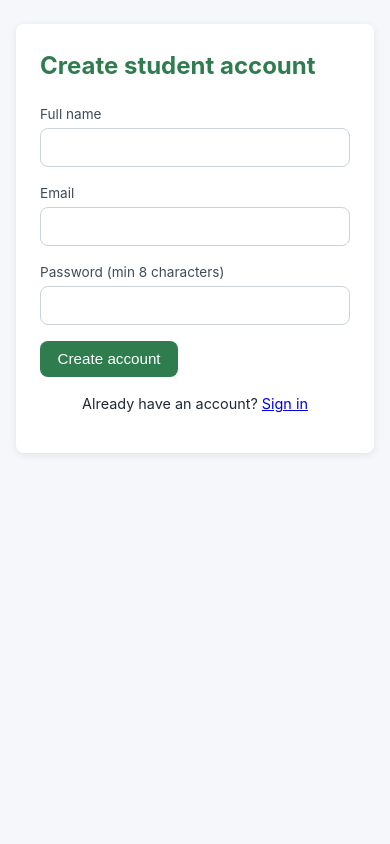
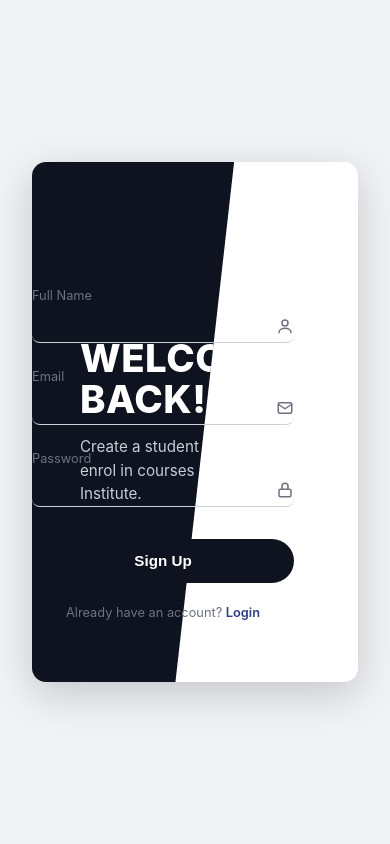
Before and after one commit to Winney360/GreenField_Institute, a PHP site: page /signup.html in a window 390 px wide. Run offline with PHP 8.4, Linux system fonts and the light colour scheme.

Commit message:
feat: Enhance authentication UI with responsive design and improved layout for login and signup forms

```diff
--- a/assets/css/style.css
+++ b/assets/css/style.css
@@ -62,6 +62,160 @@ body {
 }
 .auth-wrap h2 { margin-top: 0; color: var(--green-700); }
 .auth-wrap .switch { font-size: 0.9rem; margin-top: 1rem; text-align: center; }
+
+/* --- Split-panel auth (login / signup) ----------------------- */
+.auth-page {
+    min-height: 100vh;
+    display: flex;
+    align-items: center;
+    justify-content: center;
+    padding: 2rem;
+    background: #f0f2f5;
+}
+
+.auth-card {
+    position: relative;
+    width: 100%;
+    max-width: 900px;
+    height: 520px;
+    background: #fff;
+    border-radius: 14px;
+    box-shadow: 0 12px 40px rgba(0, 0, 0, 0.18);
+    overflow: hidden;
+}
+
+/* Dark panel — diagonal slab. Default = signup (dark on left). */
+.auth-card__dark {
+    position: absolute;
+    inset: 0;
+    background: #0f1320;
+    color: #fff;
+    clip-path: polygon(0 0, 62% 0, 44% 100%, 0 100%);
+    padding: 4rem 3rem;
+    display: flex;
+    flex-direction: column;
+    justify-content: center;
+}
+.auth-card--login .auth-card__dark {
+    /* mirror to the right side */
+    clip-path: polygon(38% 0, 100% 0, 100% 100%, 56% 100%);
+    padding-left: 50%;
+}
+.auth-card__dark h1 {
+    font-size: 2.4rem;
+    line-height: 1.05;
+    margin: 0 0 1rem;
+    letter-spacing: 0.5px;
+    font-weight: 800;
+}
+.auth-card__dark p {
+    margin: 0;
+    color: #c9ccd6;
+    font-size: 0.95rem;
+    max-width: 260px;
+    line-height: 1.55;
+}
+
+/* Form panel — sits on the opposite side of the diagonal. */
+.auth-card__form {
+    position: absolute;
+    inset: 0;
+    display: flex;
+    align-items: center;
+    justify-content: flex-end;
+    padding: 3rem 4rem 3rem 0;
+}
+.auth-card--login .auth-card__form {
+    justify-content: flex-start;
+    padding: 3rem 0 3rem 4rem;
+}
+.auth-card__form-inner {
+    width: 320px;
+    max-width: 100%;
+}
+.auth-card__form h2 {
+    font-size: 1.8rem;
+    color: #0f1320;
+    margin: 0 0 0.4rem;
+    font-weight: 700;
+}
+.auth-card__form h2::after {
+    content: "";
+    display: block;
+    width: 28px;
+    height: 3px;
+    background: #0f1320;
+    margin-top: 0.4rem;
+    border-radius: 2px;
+}
+
+/* Underline-style fields with right-aligned icon. */
+.auth-field {
+    position: relative;
+    margin-top: 1.5rem;
+}
+.auth-field label {
+    display: block;
+    font-size: 0.8rem;
+    color: #6b7280;
+    margin-bottom: 0.25rem;
+}
+.auth-field input {
+    width: 100%;
+    border: none;
+    border-bottom: 1px solid #cbd2d9;
+    padding: 0.45rem 1.75rem 0.45rem 0;
+    background: transparent;
+    font-size: 0.95rem;
+    color: #0f1320;
+    font-family: inherit;
+}
+.auth-field input:focus {
+    outline: none;
+    border-bottom-color: #0f1320;
+}
+.auth-field__icon {
+    position: absolute;
+    right: 0;
+    bottom: 0.5rem;
+    width: 18px;
+    height: 18px;
+    color: #6b7280;
+    pointer-events: none;
+}
+
+/* Pill button. */
+.auth-btn {
+    margin-top: 2rem;
+    width: 100%;
+    background: #0f1320;
+    color: #fff;
+    border: none;
+    border-radius: 999px;
+    padding: 0.85rem 1.5rem;
+    font-size: 0.95rem;
+    font-weight: 600;
+    cursor: pointer;
+    transition: background 0.15s ease;
+}
+.auth-btn:hover { background: #1f2435; }
+.auth-btn:disabled { background: #6b7280; cursor: not-allowed; }
+
+.auth-card__switch {
+    margin-top: 1.25rem;
+    text-align: center;
+    font-size: 0.8rem;
+    color: #6b7280;
+}
+.auth-card__switch a {
+    color: #2c3e88;
+    text-decoration: none;
+    font-weight: 600;
+}
+.auth-card__switch a:hover { text-decoration: underline; }
+
+.auth-card__msg { margin-top: 1rem; }
+.auth-card__msg .alert { font-size: 0.85rem; padding: 0.5rem 0.75rem; margin-bottom: 0; }
 
 /* --- Forms --------------------------------------------------- */
 form .field { margin-bottom: 1rem; }
--- a/signup.html
+++ b/signup.html
@@ -6,28 +6,66 @@
     <title>Sign up · Greenfield Institute</title>
     <link rel="stylesheet" href="assets/css/style.css" />
 </head>
-<body>
-    <div class="auth-wrap">
-        <h2>Create student account</h2>
-        <div id="msg"></div>
+<body class="auth-page">
+    <div class="auth-card auth-card--signup">
+        <!-- Dark welcome panel (left side on signup) -->
+        <div class="auth-card__dark">
+            <h1>WELCOME<br/>BACK!</h1>
+            <p>Create a student account to enrol in courses at Greenfield Institute.</p>
+        </div>
+
+        <!-- Form panel (right side on signup) -->
+        <div class="auth-card__form">
+            <div class="auth-card__form-inner">
+                <h2>Sign Up</h2>
 
                 <form id="signupForm" novalidate>
-            <div class="field">
-                <label for="name">Full name</label>
+                    <div class="auth-field">
+                        <label for="name">Full Name</label>
                         <input type="text" id="name" required maxlength="120" />
+                        <!-- person icon -->
+                        <svg class="auth-field__icon" viewBox="0 0 24 24" fill="none"
+                             stroke="currentColor" stroke-width="2"
+                             stroke-linecap="round" stroke-linejoin="round" aria-hidden="true">
+                            <circle cx="12" cy="8" r="4"/>
+                            <path d="M4 21c0-4 4-6 8-6s8 2 8 6"/>
+                        </svg>
                     </div>
-            <div class="field">
+
+                    <div class="auth-field">
                         <label for="email">Email</label>
                         <input type="email" id="email" required />
+                        <!-- envelope icon -->
+                        <svg class="auth-field__icon" viewBox="0 0 24 24" fill="none"
+                             stroke="currentColor" stroke-width="2"
+                             stroke-linecap="round" stroke-linejoin="round" aria-hidden="true">
+                            <rect x="3" y="5" width="18" height="14" rx="2"/>
+                            <path d="M3 7l9 6 9-6"/>
+                        </svg>
                     </div>
-            <div class="field">
-                <label for="password">Password (min 8 characters)</label>
+
+                    <div class="auth-field">
+                        <label for="password">Password</label>
                         <input type="password" id="password" required minlength="8" />
+                        <!-- lock icon -->
+                        <svg class="auth-field__icon" viewBox="0 0 24 24" fill="none"
+                             stroke="currentColor" stroke-width="2"
+                             stroke-linecap="round" stroke-linejoin="round" aria-hidden="true">
+                            <rect x="4" y="11" width="16" height="10" rx="2"/>
+                            <path d="M8 11V7a4 4 0 0 1 8 0v4"/>
+                        </svg>
                     </div>
-            <button type="submit" id="submitBtn">Create account</button>
+
+                    <button type="submit" id="submitBtn" class="auth-btn">Sign Up</button>
                 </form>
 
-        <p class="switch">Already have an account? <a href="index.html">Sign in</a></p>
+                <div id="msg" class="auth-card__msg"></div>
+
+                <p class="auth-card__switch">
+                    Already have an account? <a href="index.html">Login</a>
+                </p>
+            </div>
+        </div>
     </div>
 
     <script src="assets/js/api.js"></script>
@@ -47,7 +85,7 @@
                 window.location.href = res.redirect;
             } else {
                 flash('msg', res.error || 'Registration failed.', 'error');
-                btn.disabled = false; btn.textContent = 'Create account';
+                btn.disabled = false; btn.textContent = 'Sign Up';
             }
         });
     </script>
```
Also changed, not shown: index.html (+37 -13 lines). Lines whose indentation alone changed are shown as unchanged.
